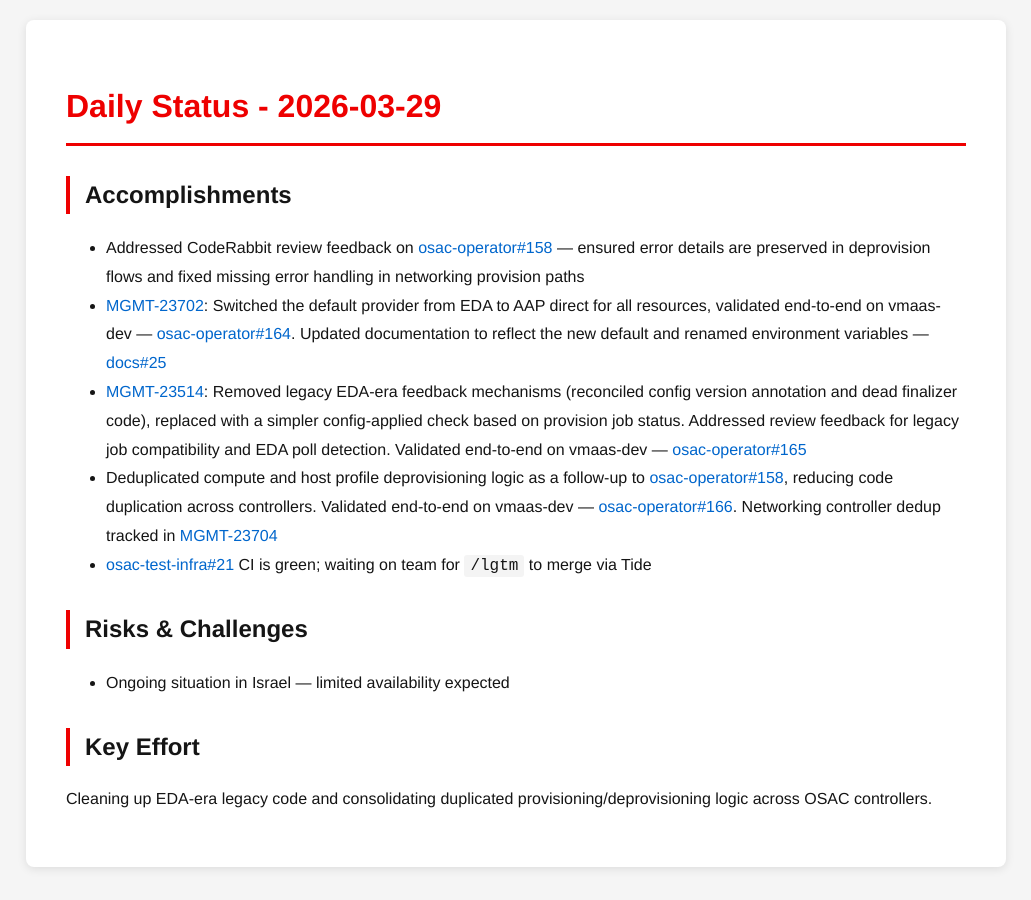
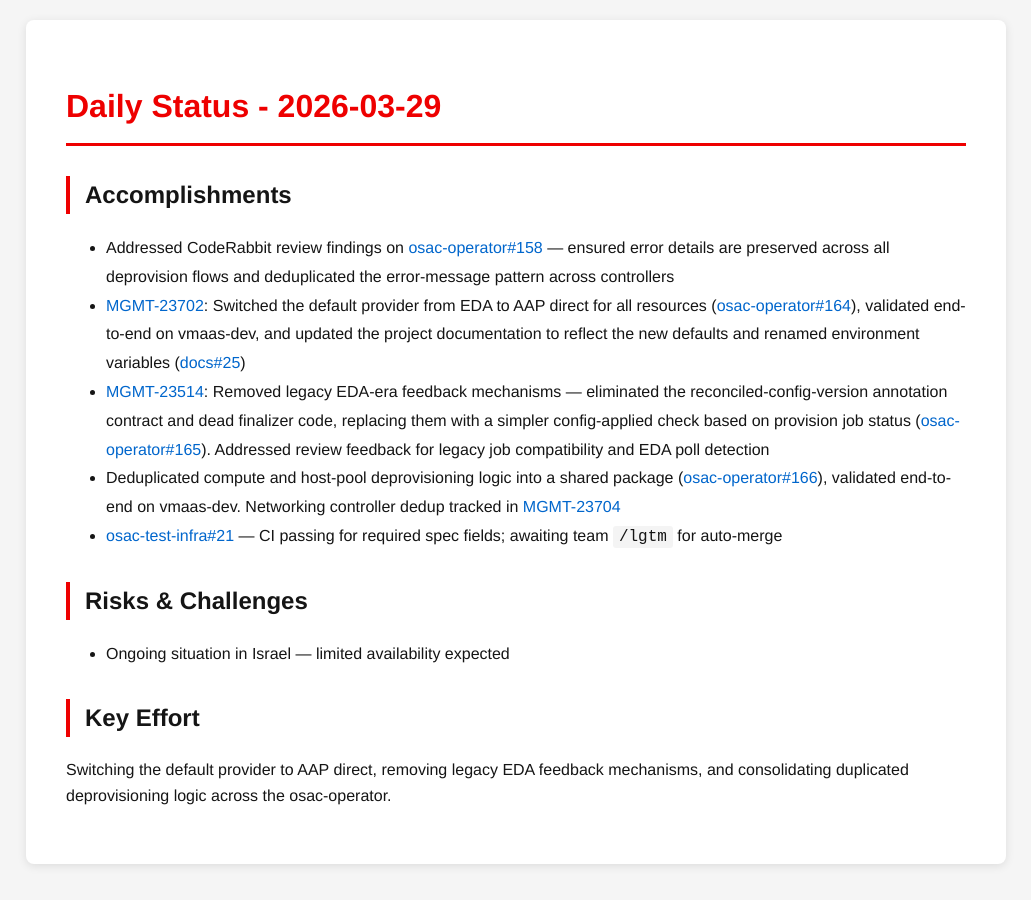
Before and after one commit to tzvatot/daily-status, a Jekyll site: the page built from 2026-03-29.md, in a window 1280 px wide. Shown: the whole page, without its empty margins (124-1155 px from the left). Built offline with Jekyll 4.4.1, drawn with Linux system fonts in a browser that asks for light colours.

Commit message:
Daily status update - 2026-03-29

```diff
--- a/2026-03-29.md
+++ b/2026-03-29.md
@@ -7,17 +7,14 @@
 # Daily Status - 2026-03-29
 
 ## Accomplishments
-
-- Addressed CodeRabbit review feedback on [osac-operator#158](https://github.com/osac-project/osac-operator/pull/158) — ensured error details are preserved in deprovision flows and fixed missing error handling in networking provision paths
-- [MGMT-23702](https://issues.redhat.com/browse/MGMT-23702): Switched the default provider from EDA to AAP direct for all resources, validated end-to-end on vmaas-dev — [osac-operator#164](https://github.com/osac-project/osac-operator/pull/164). Updated documentation to reflect the new default and renamed environment variables — [docs#25](https://github.com/osac-project/docs/pull/25)
-- [MGMT-23514](https://issues.redhat.com/browse/MGMT-23514): Removed legacy EDA-era feedback mechanisms (reconciled config version annotation and dead finalizer code), replaced with a simpler config-applied check based on provision job status. Addressed review feedback for legacy job compatibility and EDA poll detection. Validated end-to-end on vmaas-dev — [osac-operator#165](https://github.com/osac-project/osac-operator/pull/165)
-- Deduplicated compute and host profile deprovisioning logic as a follow-up to [osac-operator#158](https://github.com/osac-project/osac-operator/pull/158), reducing code duplication across controllers. Validated end-to-end on vmaas-dev — [osac-operator#166](https://github.com/osac-project/osac-operator/pull/166). Networking controller dedup tracked in [MGMT-23704](https://issues.redhat.com/browse/MGMT-23704)
-- [osac-test-infra#21](https://github.com/osac-project/osac-test-infra/pull/21) CI is green; waiting on team for `/lgtm` to merge via Tide
+- Addressed CodeRabbit review findings on [osac-operator#158](https://github.com/osac-project/osac-operator/pull/158) — ensured error details are preserved across all deprovision flows and deduplicated the error-message pattern across controllers
+- [MGMT-23702](https://issues.redhat.com/browse/MGMT-23702): Switched the default provider from EDA to AAP direct for all resources ([osac-operator#164](https://github.com/osac-project/osac-operator/pull/164)), validated end-to-end on vmaas-dev, and updated the project documentation to reflect the new defaults and renamed environment variables ([docs#25](https://github.com/osac-project/docs/pull/25))
+- [MGMT-23514](https://issues.redhat.com/browse/MGMT-23514): Removed legacy EDA-era feedback mechanisms — eliminated the reconciled-config-version annotation contract and dead finalizer code, replacing them with a simpler config-applied check based on provision job status ([osac-operator#165](https://github.com/osac-project/osac-operator/pull/165)). Addressed review feedback for legacy job compatibility and EDA poll detection
+- Deduplicated compute and host-pool deprovisioning logic into a shared package ([osac-operator#166](https://github.com/osac-project/osac-operator/pull/166)), validated end-to-end on vmaas-dev. Networking controller dedup tracked in [MGMT-23704](https://issues.redhat.com/browse/MGMT-23704)
+- [osac-test-infra#21](https://github.com/osac-project/osac-test-infra/pull/21) — CI passing for required spec fields; awaiting team `/lgtm` for auto-merge
 
 ## Risks & Challenges
-
 - Ongoing situation in Israel — limited availability expected
 
 ## Key Effort
-
-Cleaning up EDA-era legacy code and consolidating duplicated provisioning/deprovisioning logic across OSAC controllers.
+Switching the default provider to AAP direct, removing legacy EDA feedback mechanisms, and consolidating duplicated deprovisioning logic across the osac-operator.
```
